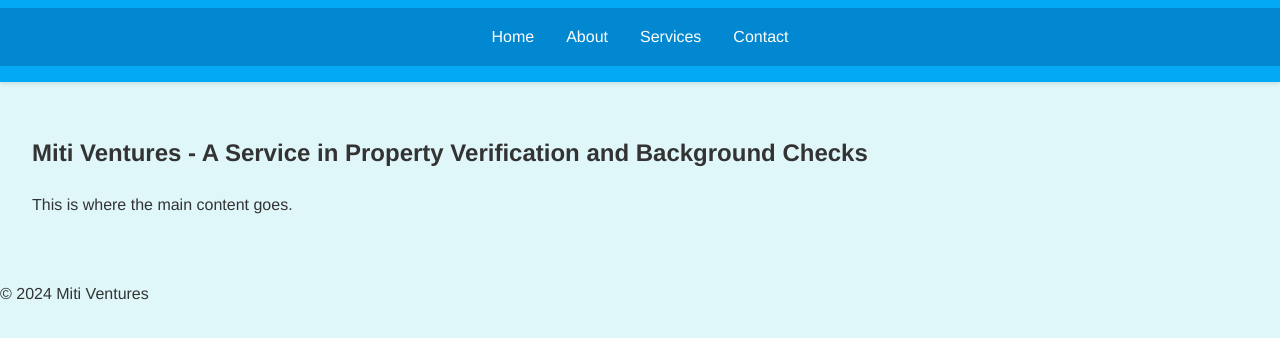
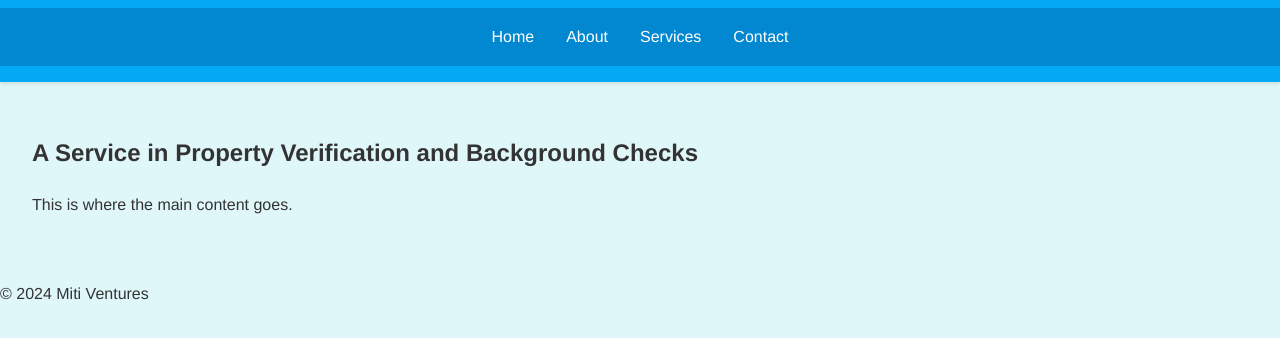
Before and after one commit to mitiventures/miti, a plain HTML site: page index.html in a window 1280 px wide. Shown: the part 102-440 px from the top of the page. Drawn offline with Linux system fonts and the light colour scheme.

Commit message:
Update index.html

```diff
--- a/index.html
+++ b/index.html
@@ -19,7 +19,7 @@
         </nav>
     </header>
     <main>
-        <h2>Miti Ventures - A Service in Property Verification and Background Checks</h2>
+        <h2>A Service in Property Verification and Background Checks</h2>
         <p>This is where the main content goes.</p>
     </main>
     <footer>
```
